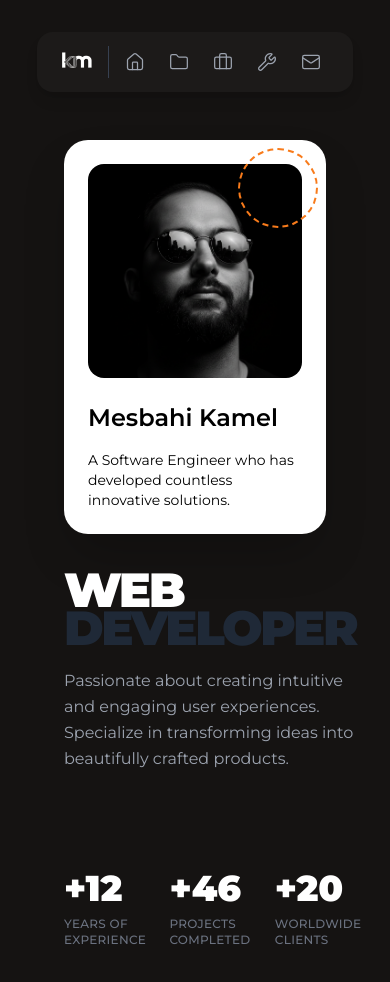
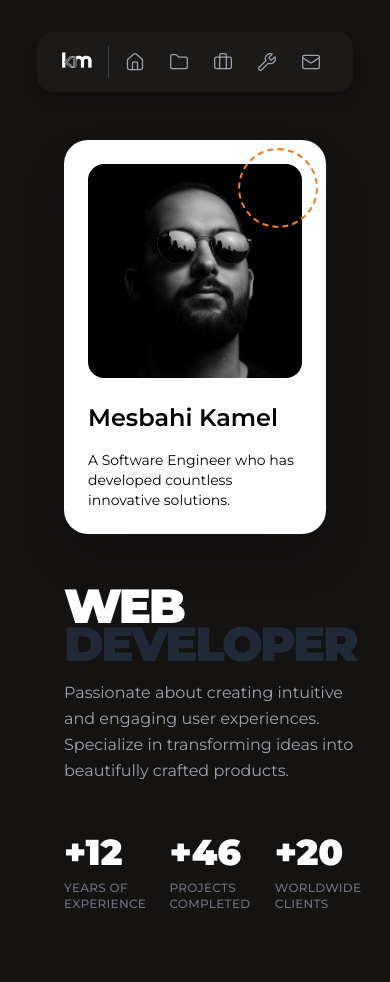
Before and after one commit to KamelMesbahi13/portfolio, a React (Vite) app: page / in a window 390 px wide. Shown: the top 982 px of the page. Built offline with nearby package versions, Linux system fonts and the light colour scheme.

Commit message:
adding sections to the home page

```diff
--- a/src/Components/Home/Card/Card.jsx
+++ b/src/Components/Home/Card/Card.jsx
@@ -2,7 +2,7 @@ import mypic from "../../../assets/mypic.png";
 
 const Card = () => {
   return (
-    <div className="w-full lg:sticky lg:top-32 h-fit">
+    <div className="w-full mb-4 lg:sticky md:mb-0 lg:top-32 h-fit">
       <div className="p-6 bg-white shadow-2xl rounded-3xl">
         <div className="relative mb-6">
           <div className="overflow-hidden bg-secondColor aspect-square rounded-2xl">
--- a/src/Components/Home/HeroFirstContent/HeroFirstContent.jsx
+++ b/src/Components/Home/HeroFirstContent/HeroFirstContent.jsx
@@ -3,7 +3,7 @@ const HeroFirstContent = () => {
     <div className="space-y-12">
       <div>
         {/* Large stacked text */}
-        <div className="mb-4 md:mb-8">
+        <div className="mb-3 md:mb-8">
           <div className="flex flex-col -space-y-4 leading-none">
             <div className="text-5xl md:text-6xl lg:text-6xl xl:text-[6rem] font-black tracking-tighter">
               <span className="text-white">WEB</span>
@@ -21,7 +21,7 @@ const HeroFirstContent = () => {
       </div>
 
       {/* Stats Section */}
-      <div className="grid grid-cols-3 gap-6 pt-12 lg:gap-12">
+      <div className="grid grid-cols-3 gap-6 pt-0 md:pt-12 lg:gap-12">
         <div>
           <div className="mb-2 text-4xl font-black text-white md:text-5xl lg:text-7xl">
             +12
```
